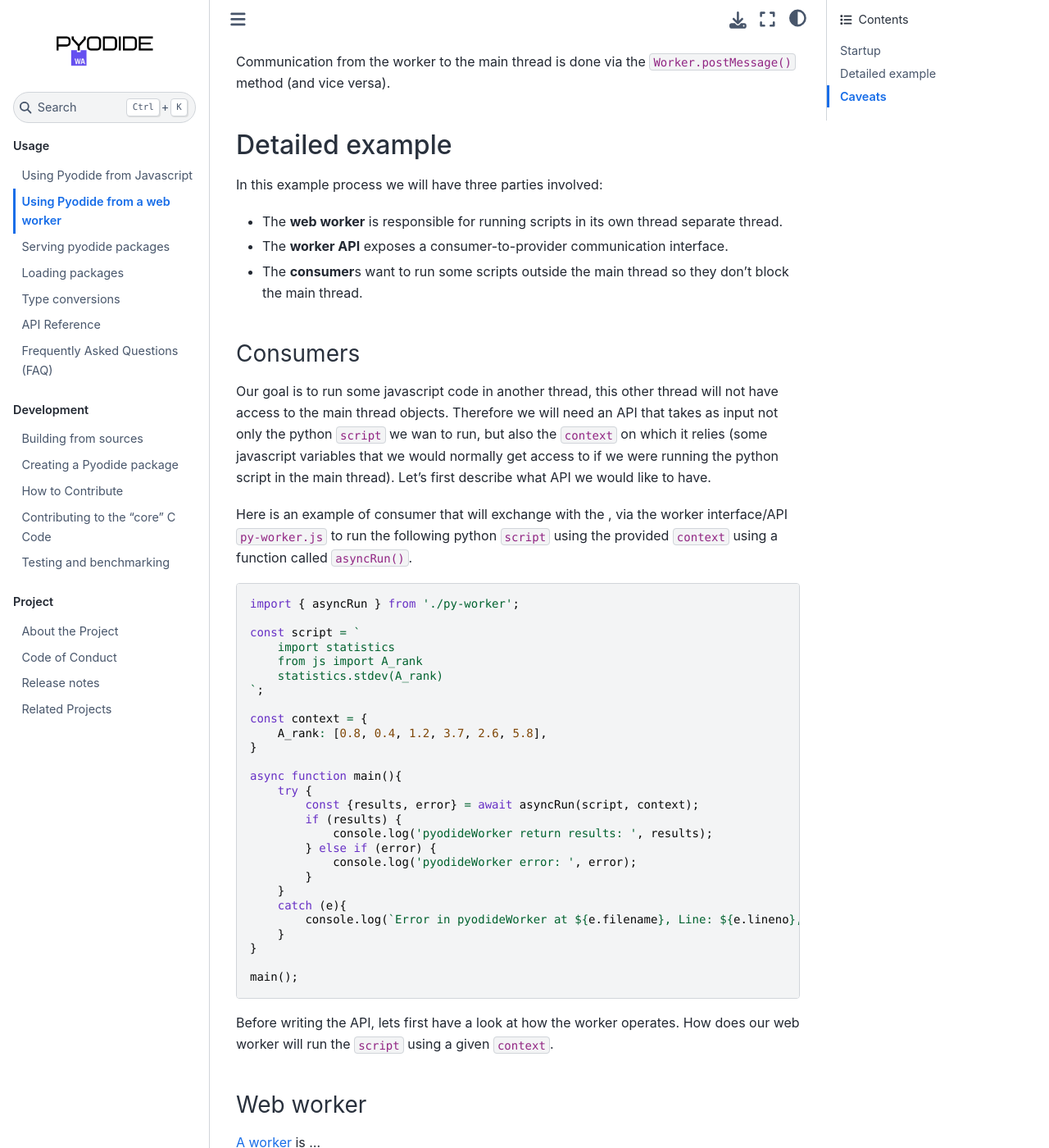
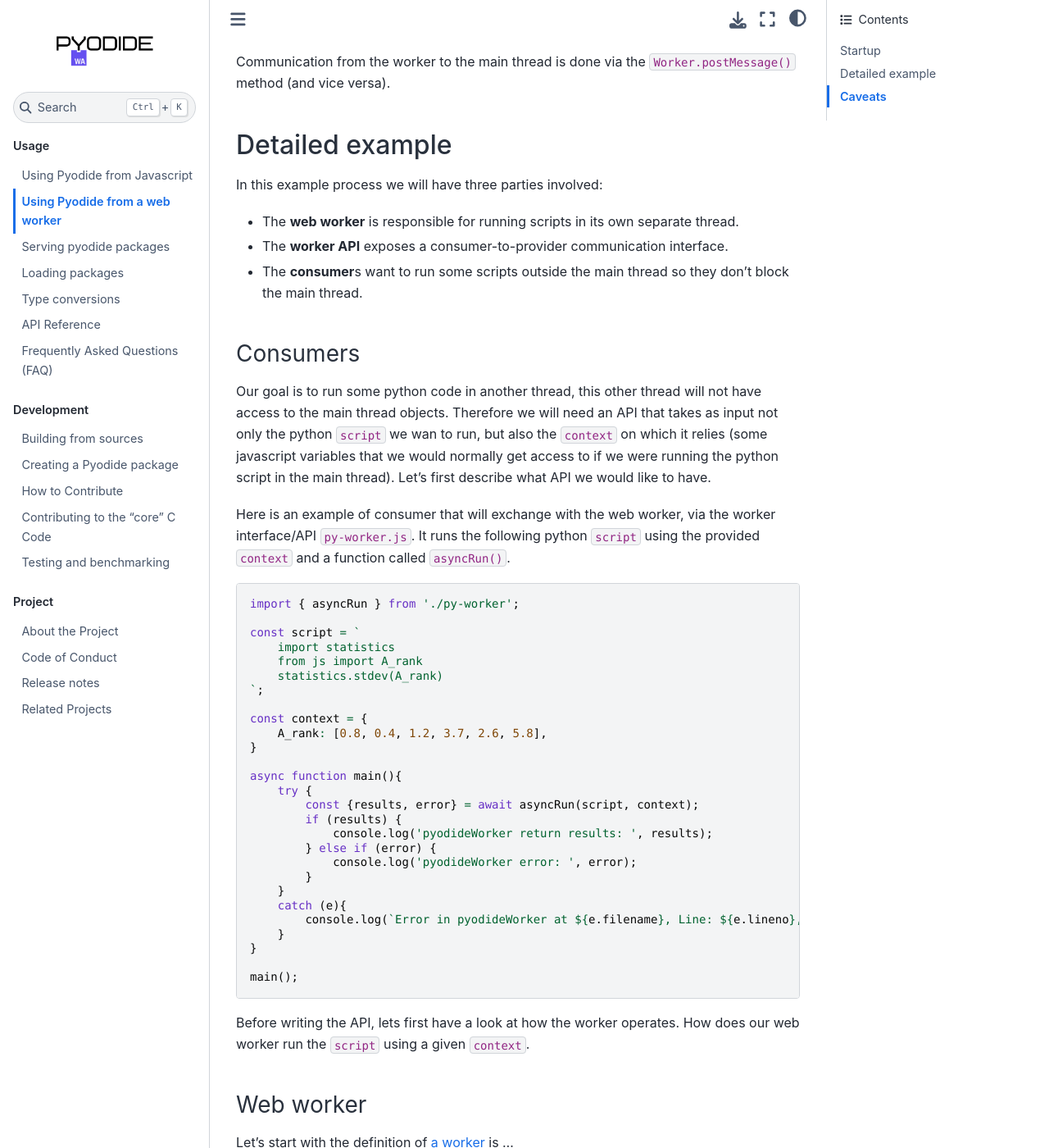
Before and after one commit to pyodide/pyodide, a Sphinx documentation site: the page built from docs/usage/webworker.md, in a window 1280 px wide and 1400 px high, scrolled down 516 px. Shown: the whole window at 82% size. Built offline with Sphinx 7.4.7 and the Sphinx Book theme 1.1.4, drawn with Linux system fonts in a browser that asks for light colours; the version number is read from the project's files by our own code; some of the changed text lies outside the part shown.

Commit message:
documentation update for docs/usage/webworker

````diff
--- a/docs/usage/webworker.md
+++ b/docs/usage/webworker.md
@@ -18,7 +18,7 @@
 `self.languagePluginUrl` to the location of the supporting files.
 
 In your application code create a web worker `new Worker(...)`,
-and attach listeners to it using its `.onerror` and [`.onmessage`][onmessage]
+and attach listeners to it using its `.onerror` and `.onmessage`
 methods (listeners).
 
 Communication from the worker to the main thread is done via the `Worker.postMessage()`
@@ -31,22 +31,22 @@
 
 In this example process we will have three parties involved:
 
-* The **web worker** is responsible for running scripts in its own thread separate thread.
+* The **web worker** is responsible for running scripts in its own separate thread.
 * The **worker API** exposes a consumer-to-provider communication interface.
 * The **consumer**s want to run some scripts outside the main thread so they don't block the main thread.
 
 ### Consumers
 
-Our goal is to run some javascript code in another thread, this other thread will
+Our goal is to run some python code in another thread, this other thread will
 not have access to the main thread objects. Therefore we will need an API that takes
 as input not only the python `script` we wan to run, but also the `context` on which
 it relies (some javascript variables that we would normally get access to if we
 were running the python script in the main thread). Let's first describe what API
 we would like to have.
 
-Here is an example of consumer that will exchange with the , via the worker
-interface/API `py-worker.js` to run the following python `script` using the provided `context`
-using a function called `asyncRun()`.
+Here is an example of consumer that will exchange with the web worker, via the worker
+interface/API `py-worker.js`. It runs the following python `script` using the provided `context`
+and a function called `asyncRun()`.
 
 ```js
 import { asyncRun } from './py-worker';
@@ -79,11 +79,11 @@
 ```
 
 Before writing the API, lets first have a look at how the worker operates.
-How does our web worker will run the `script` using a given `context`.
+How does our web worker run the `script` using a given `context`.
 
 ### Web worker
 
-[A worker][worker API] is ...
+Let's start with the definition of [a worker][worker API] is ...
 
 > A worker is an object created using a constructor (e.g. [Worker()][Worker constructor])  that runs a named JavaScript file — this file contains the code that will run in the worker thread; workers run in another global context that is different from the current window. This context is represented by either a DedicatedWorkerGlobalScope object (in the case of dedicated workers - workers that are utilized by a single script), or a SharedWorkerGlobalScope (in the case of shared workers - workers that are shared between multiple scripts).
 
@@ -91,8 +91,8 @@
 client side rendering (which is done by the main javascript thread). The worker does
 two things:
 
-1. Listen on new messages from the main thread
-2. Respond back once it finished executing the python script
+1. Listen on new messages from the main thread,
+2. Respond back once it finished executing the python script.
 
 These are the required tasks it should fulfill, but it can do other things.
 For example, to always load packages `numpy` and `pytz`, you would insert the
````
